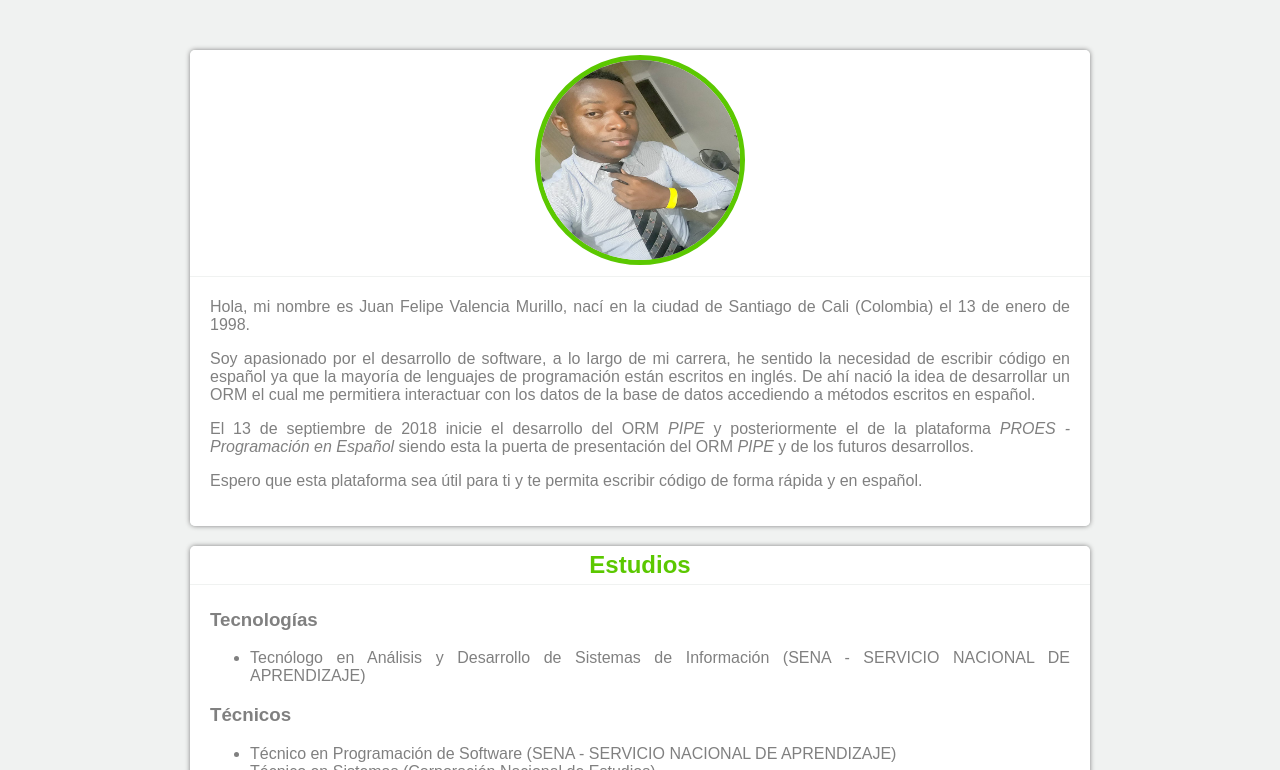
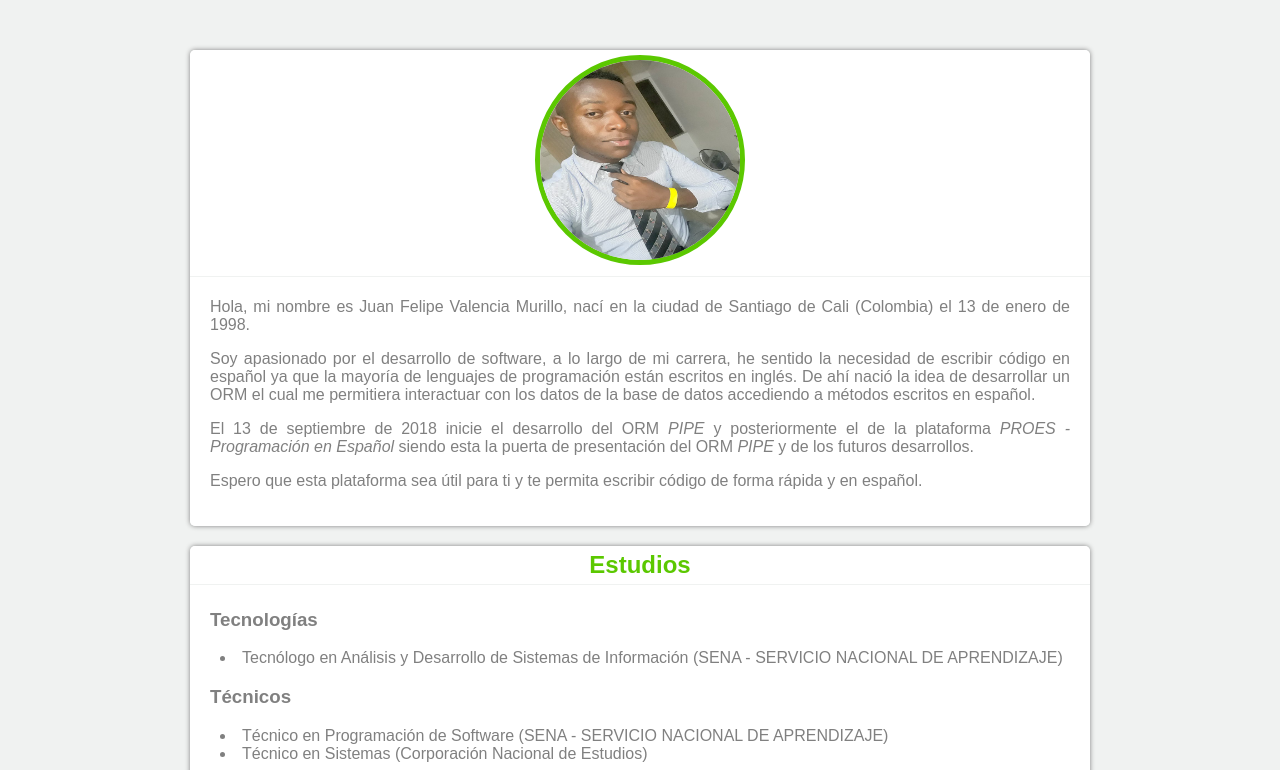
Before and after one commit to proesio/proes-web, a plain HTML site: page index.html at #!/desarrollador in a window 1280 px wide. Shown: the part 182-952 px from the top of the page. Drawn offline with Linux system fonts and the light colour scheme; a web font is replaced by a local one.

Commit message:
Solucion error etiquetas li en desarrollador.

```diff
--- a/paginas/desarrollador.html
+++ b/paginas/desarrollador.html
@@ -88,14 +88,10 @@
 		</div>
 		<div class="info texto">
 			<h3>Tecnologías</h3>
-			<ul>
-			  <li>Tecnólogo en Análisis y Desarrollo de Sistemas de Información (SENA - SERVICIO NACIONAL DE APRENDIZAJE)</li>
-			</ul>
+			<li style="margin-left:10px;">Tecnólogo en Análisis y Desarrollo de Sistemas de Información (SENA - SERVICIO NACIONAL DE APRENDIZAJE)</li>
 			<h3>Técnicos</h3>
-			<ul>
-			  <li>Técnico en Programación de Software (SENA - SERVICIO NACIONAL DE APRENDIZAJE)</li>
-			  <li>Técnico en Sistemas (Corporación Nacional de Estudios)</li>
-			</ul>
+			<li style="margin-left:10px;">Técnico en Programación de Software (SENA - SERVICIO NACIONAL DE APRENDIZAJE)</li>
+			<li style="margin-left:10px;">Técnico en Sistemas (Corporación Nacional de Estudios)</li>
 		</div>
 	</div>
 	<div class="con-info">
```
